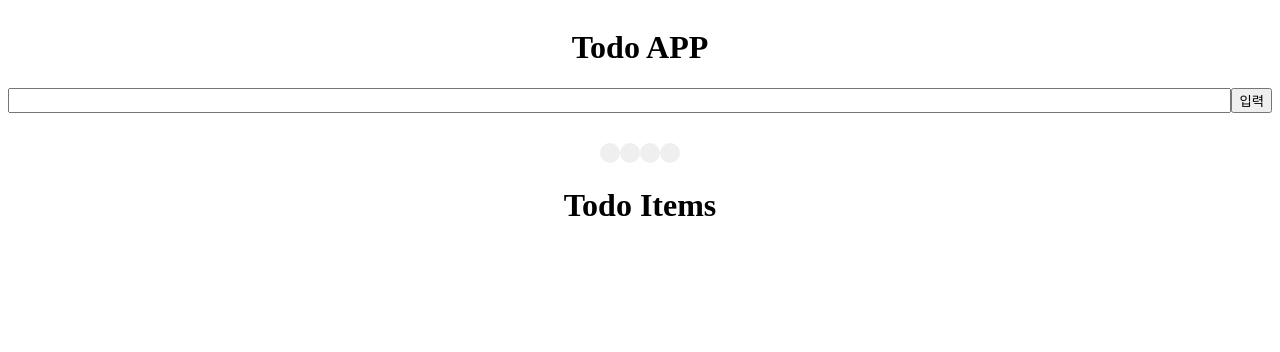
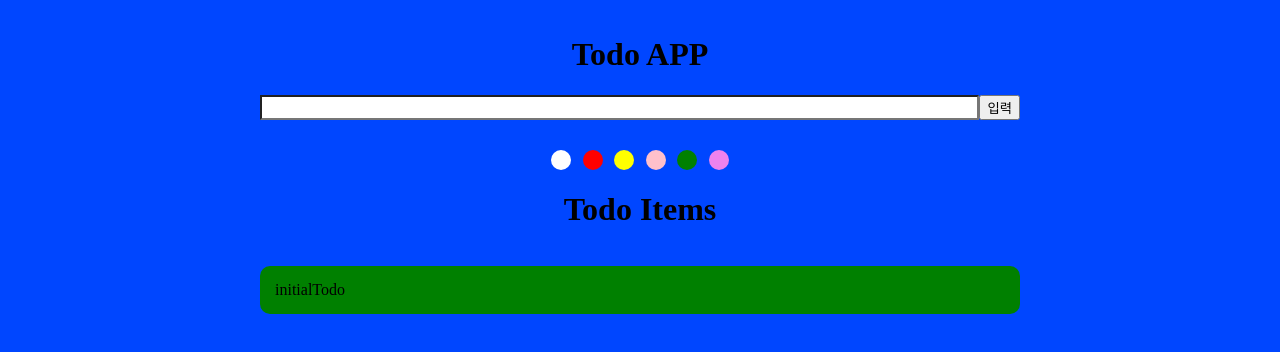
Before and after one commit to Younsoo-Shin/shinhan-5th-react-todo, a React (Vite) app: page / in a window 1280 px wide. Shown: the top 352 px of the page. Built offline with nearby package versions, Linux system fonts and the light colour scheme.

Commit message:
Create Base TodoList

```diff
--- a/src/components/TodoApp.css
+++ b/src/components/TodoApp.css
@@ -1,6 +1,14 @@
-.todoapp-container{
+body{
+  background-color: #0046ff;
+  margin:0;
+  min-height: 100vh;
+  padding:15px
+}
+
+.todoapp-wrap{
   max-width: 760px;
   margin: auto;
+
 }
 
 ul{
@@ -17,11 +25,11 @@ ul{
 li.todo-item {
   margin-bottom: 10px;
   padding: 15px;
-  color: white;
+  /* color: white; */
   border-radius: 10px;
 }
 .colorpick-btn{
-  /* background: red; 어려우니까 여러분 돈 받고 하는 겁니다  */
+  /* background: red; */
   border: 0;
   width: 20px;
   height: 20px;
--- a/src/components/TodoApp.jsx
+++ b/src/components/TodoApp.jsx
@@ -1,6 +1,29 @@
+import { useCallback, useState } from 'react';
 import './TodoApp.css';
 
+const COLOR_PICK_LIST = ['white', 'red', 'yellow', 'pink', 'green', 'violet'];
+
 export default function TodoApp({}) {
+  const [todoInput, setTodoInput] = useState('');
+  const [todoArray, setTodoArray] = useState([
+    {
+      text: 'initialTodo',
+      color: 'green',
+    },
+  ]);
+  const [pickedColor, setPickedColor] = useState(COLOR_PICK_LIST[0]);
+
+  const addTodo = useCallback(() => {
+    setTodoArray((prevTodoArr) => [
+      ...prevTodoArr,
+      {
+        text: todoInput,
+        color: pickedColor,
+      },
+    ]);
+    setTodoInput('');
+  }, [todoInput, pickedColor]);
+
   return (
     <div className="todoapp-wrap">
       <div className="todoapp">
@@ -9,17 +32,36 @@ export default function TodoApp({}) {
             <h1>Todo APP</h1>
           </div>
           <div style={{ display: 'flex' }}>
-            <input type="text" style={{ flexGrow: 1 }} />
-            <button>입력</button>
+            <input
+              type="text"
+              style={{ flexGrow: 1, backgroundColor: pickedColor }}
+              value={todoInput}
+              onChange={(e) => {
+                setTodoInput(e.target.value);
+              }}
+            />
+            <button onClick={addTodo}>입력</button>
           </div>
         </div>
 
-        <div style={{ marginTop: 30 }}>
-          <div>
-            <button className="colorpick-btn"></button>
-            <button className="colorpick-btn"></button>
-            <button className="colorpick-btn"></button>
-            <button className="colorpick-btn"></button>
+        <div style={{ marginTop: 30, width: '100%' }}>
+          <div
+            style={{
+              display: 'flex',
+              justifyContent: 'space-evenly',
+              maxWidth: 200,
+              margin: 'auto',
+            }}
+          >
+            {COLOR_PICK_LIST.map((color, idx) => (
+              <button
+                className="colorpick-btn"
+                style={{ backgroundColor: color }}
+                onClick={() => {
+                  setPickedColor(color);
+                }}
+              ></button>
+            ))}
           </div>
         </div>
 
@@ -30,10 +72,13 @@ export default function TodoApp({}) {
 
           <div style={{ width: '100%' }}>
             <ul>
-              <li class="todo-item">item1</li>
-              <li class="todo-item">item2</li>
-              <li class="todo-item">item3</li>
-              <li class="todo-item">item4</li>
+              {todoArray.map((todo) => {
+                return (
+                  <li className="todo-item" style={{ backgroundColor: todo.color }}>
+                    {todo.text}
+                  </li>
+                );
+              })}
             </ul>
           </div>
         </div>
--- a/src/components/sample.html
+++ /dev/null
@@ -1,66 +0,0 @@
-<!DOCTYPE html>
-<html lang="en">
-  <head>
-    <meta charset="UTF-8" />
-    <meta name="viewport" content="width=device-width, initial-scale=1.0" />
-    <title>Document</title>
-  </head>
-  <body>
-    <div style="max-width: 760px; margin: auto">
-      <div style="display: flex; flex-direction: column; align-items: center">
-        <div style="width: 100%; text-align: center">
-          <div>
-            <h1>Todo APP</h1>
-          </div>
-          <div style="display: flex">
-            <input type="text" style="flex-grow: 1" />
-            <button>입력</button>
-          </div>
-        </div>
-
-        <div style="margin-top: 30px">
-          <div>
-            <button style="background: red; border: 0; width: 20px; height: 20px; border-radius: 30px"></button>
-            <button style="background: blue; border: 0; width: 20px; height: 20px; border-radius: 30px"></button>
-            <button style="background: violet; border: 0; width: 20px; height: 20px; border-radius: 30px"></button>
-            <button style="background: orange; border: 0; width: 20px; height: 20px; border-radius: 30px"></button>
-          </div>
-        </div>
-
-        <div style="width: 100%; display: flex; flex-direction: column; align-items: center">
-          <div>
-            <h1>Todo Items</h1>
-          </div>
-
-          <style>
-            li.todo-item {
-              background-color: red;
-              margin-bottom: 10px;
-              padding: 15px;
-              color: white;
-              border-radius: 10px;
-            }
-          </style>
-          <div style="width: 100%">
-            <ul style="list-style: none; padding-left: 0">
-              <li class="todo-item">item1</li>
-              <li class="todo-item">item2</li>
-              <li class="todo-item">item3</li>
-              <li class="todo-item">item4</li>
-            </ul>
-          </div>
-        </div>
-      </div>
-    </div>
-
-    <!-- <div>
-        Todo APP
-    </div>
-    <input type="text">
-    <button>입력</button>
-    <button>색상1</button>
-    <button>색상2</button>
-    <button>색상3</button>
-    <button>색상4</button> -->
-  </body>
-</html>
```
